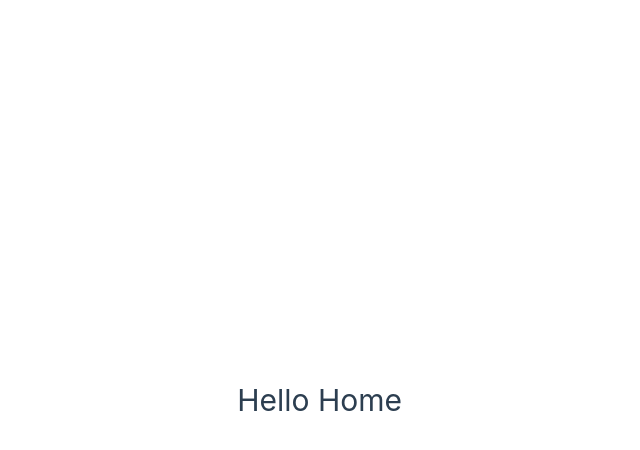
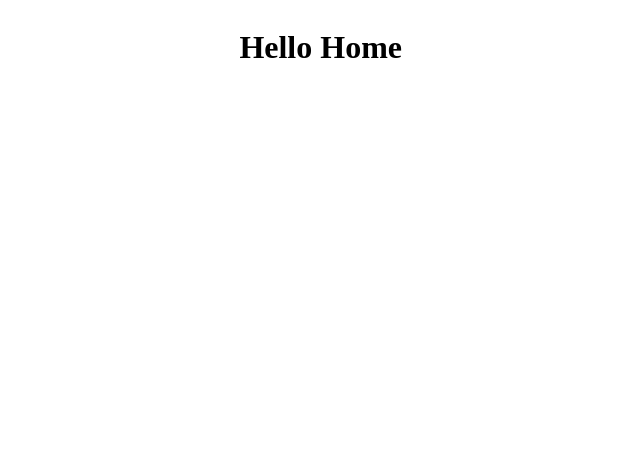
Before and after one commit to axelthereal/Fragrance-vuejs, a Vue app: page / in a window 1280 px wide. Shown: the top 450 px of the page, without its empty margins (238-878 px from the left). Built offline with nearby package versions, Linux system fonts and the light colour scheme.

Commit message:
refactor main.css

```diff
--- a/src/assets/base.css
+++ /dev/null
@@ -1,86 +0,0 @@
-/* color palette from <https://github.com/vuejs/theme> */
-:root {
-  --vt-c-white: #ffffff;
-  --vt-c-white-soft: #f8f8f8;
-  --vt-c-white-mute: #f2f2f2;
-
-  --vt-c-black: #181818;
-  --vt-c-black-soft: #222222;
-  --vt-c-black-mute: #282828;
-
-  --vt-c-indigo: #2c3e50;
-
-  --vt-c-divider-light-1: rgba(60, 60, 60, 0.29);
-  --vt-c-divider-light-2: rgba(60, 60, 60, 0.12);
-  --vt-c-divider-dark-1: rgba(84, 84, 84, 0.65);
-  --vt-c-divider-dark-2: rgba(84, 84, 84, 0.48);
-
-  --vt-c-text-light-1: var(--vt-c-indigo);
-  --vt-c-text-light-2: rgba(60, 60, 60, 0.66);
-  --vt-c-text-dark-1: var(--vt-c-white);
-  --vt-c-text-dark-2: rgba(235, 235, 235, 0.64);
-}
-
-/* semantic color variables for this project */
-:root {
-  --color-background: var(--vt-c-white);
-  --color-background-soft: var(--vt-c-white-soft);
-  --color-background-mute: var(--vt-c-white-mute);
-
-  --color-border: var(--vt-c-divider-light-2);
-  --color-border-hover: var(--vt-c-divider-light-1);
-
-  --color-heading: var(--vt-c-text-light-1);
-  --color-text: var(--vt-c-text-light-1);
-
-  --section-gap: 160px;
-}
-
-@media (prefers-color-scheme: dark) {
-  :root {
-    --color-background: var(--vt-c-black);
-    --color-background-soft: var(--vt-c-black-soft);
-    --color-background-mute: var(--vt-c-black-mute);
-
-    --color-border: var(--vt-c-divider-dark-2);
-    --color-border-hover: var(--vt-c-divider-dark-1);
-
-    --color-heading: var(--vt-c-text-dark-1);
-    --color-text: var(--vt-c-text-dark-2);
-  }
-}
-
-*,
-*::before,
-*::after {
-  box-sizing: border-box;
-  margin: 0;
-  font-weight: normal;
-}
-
-body {
-  min-height: 100vh;
-  color: var(--color-text);
-  background: var(--color-background);
-  transition:
-    color 0.5s,
-    background-color 0.5s;
-  line-height: 1.6;
-  font-family:
-    Inter,
-    -apple-system,
-    BlinkMacSystemFont,
-    'Segoe UI',
-    Roboto,
-    Oxygen,
-    Ubuntu,
-    Cantarell,
-    'Fira Sans',
-    'Droid Sans',
-    'Helvetica Neue',
-    sans-serif;
-  font-size: 15px;
-  text-rendering: optimizeLegibility;
-  -webkit-font-smoothing: antialiased;
-  -moz-osx-font-smoothing: grayscale;
-}
--- a/src/assets/main.css
+++ b/src/assets/main.css
@@ -1,5 +1,3 @@
-@import './base.css';
-
 #app {
   max-width: 1280px;
   margin: 0 auto;
@@ -7,18 +5,11 @@
   font-weight: normal;
 }
 
-a,
 .green {
   text-decoration: none;
   color: hsla(160, 100%, 37%, 1);
   transition: 0.4s;
   padding: 3px;
-}
-
-@media (hover: hover) {
-  a:hover {
-    background-color: hsla(160, 100%, 37%, 0.2);
-  }
 }
 
 @media (min-width: 1024px) {
```
Also changed, not shown: src/assets/logo.svg (deleted).
